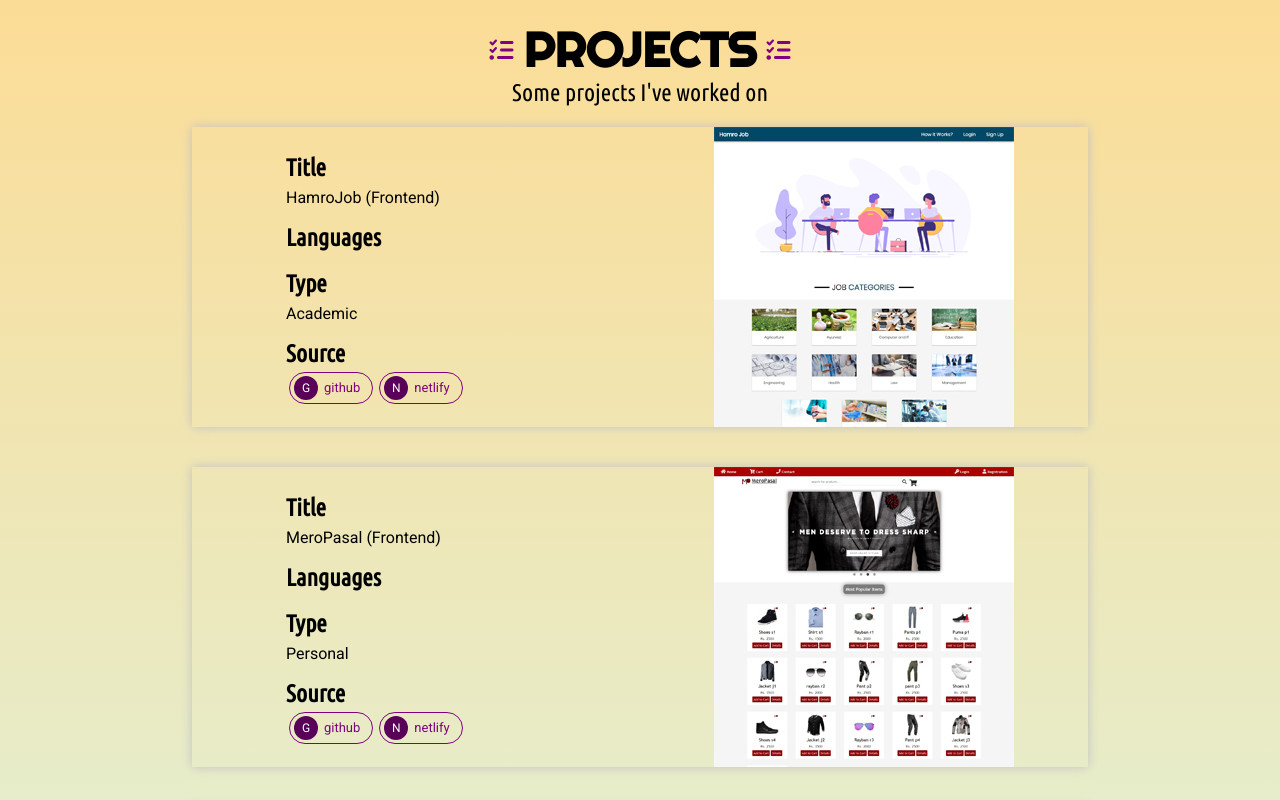
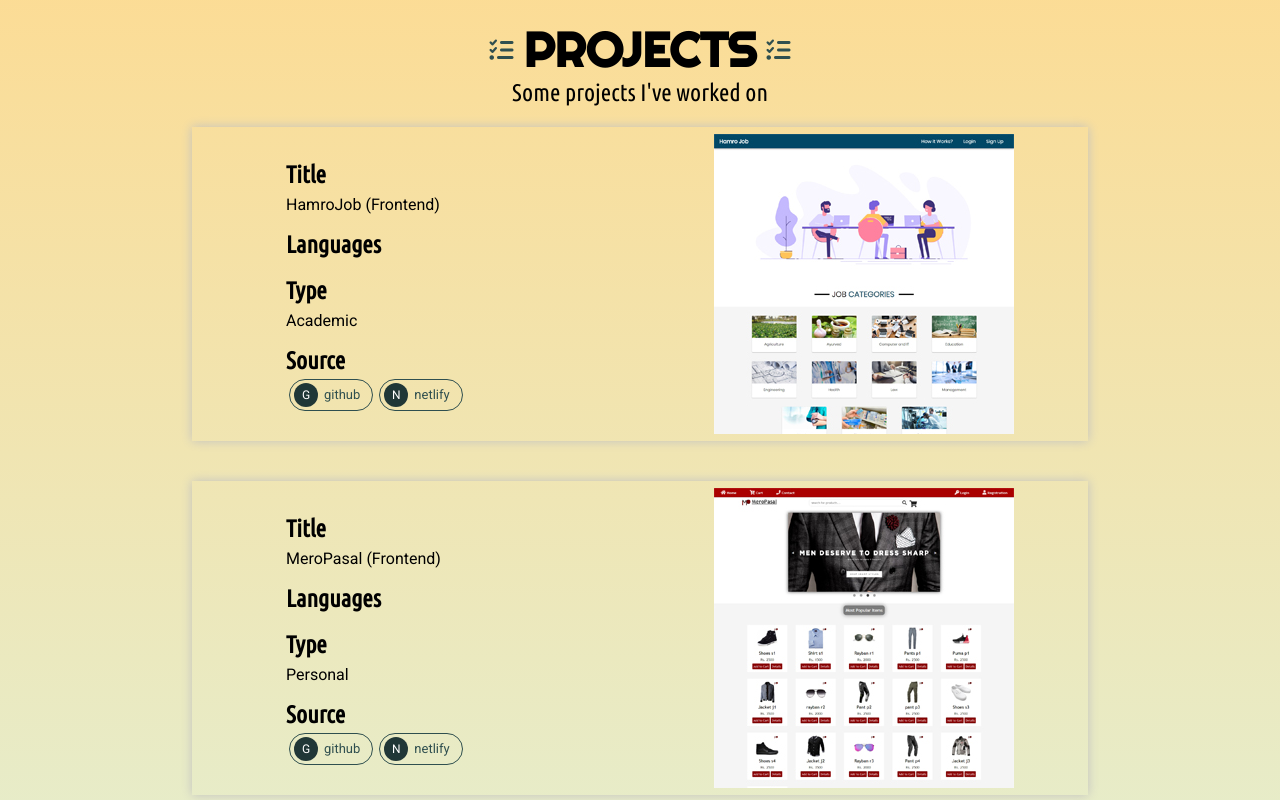
Before and after one commit to tacmoktan/my-portfolio, a React (Create React App) app: page / in a window 1280 px wide. Shown: the part 860-1660 px from the top of the page. Built offline with nearby package versions, Linux system fonts and the light colour scheme; some icons are missing.

Commit message:
Change navcolor, add padding to projectDescription

```diff
--- a/src/Page/index.js
+++ b/src/Page/index.js
@@ -16,7 +16,7 @@ const myTheme = createMuiTheme({
             main:'#89d9d2'
         },
         secondary: {
-            main:'#800080'//'#E91E63' //'#d9c694' '#4D2D73'
+            main:'#2f4f4f'//'#800080'//'#E91E63' //'#d9c694' '#4D2D73'
         }
     },
     //to override Avatar styles after the site is being deployed
--- a/src/components/ProjectContainer.js
+++ b/src/components/ProjectContainer.js
@@ -24,6 +24,7 @@ const useProjectStyles = makeStyles(theme => ({
         minWidth: 300,
         order: 0,
         lineHeight: 1.5,
+        padding:"20px 0",
         [theme.breakpoints.down(860)]: {
             order: 1
         }
```
